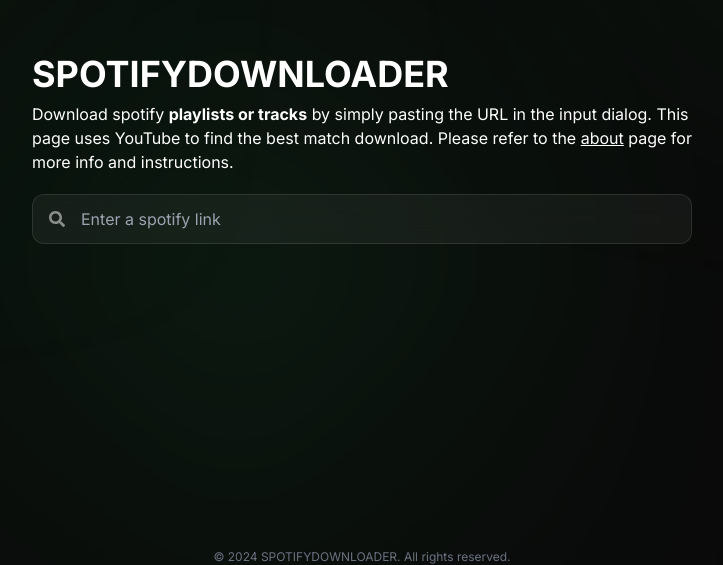
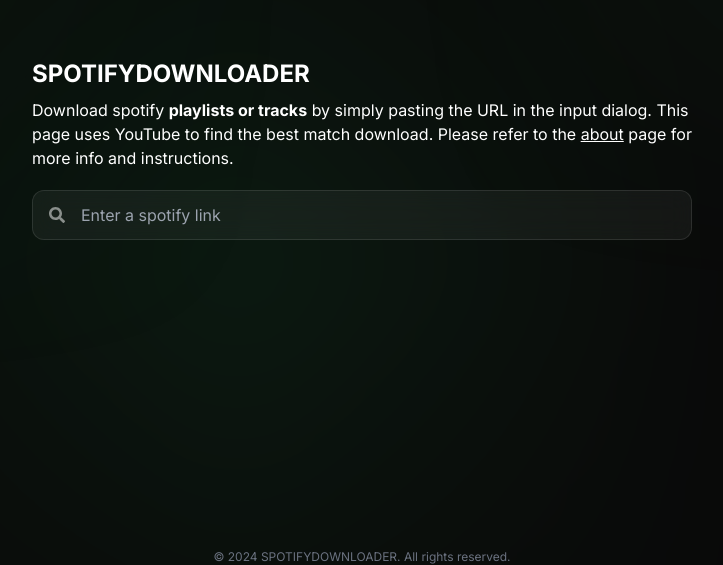
Before and after one commit to comethrusws/spotifydownloader, a Next.js app: page / in a window 1280 px wide. Shown: the part 251-816 px from the top of the page, without its empty margins (278-1001 px from the left). Built offline with nearby package versions, Linux system fonts and the light colour scheme.

Commit message:
Commit #2.1: Header text  3xl

```diff
--- a/src/app/about/page.jsx
+++ b/src/app/about/page.jsx
@@ -5,7 +5,7 @@
     <div className="w-full flex justify-center">
       <main className="md:mt-[100px] w-full md:w-[700px] py-8 px-5 space-y-4">
         <div className="text-text md:w-4/5 space-y-2">
-          <h1 className="text-4xl font-bold mb-4">About</h1>
+          <h1 className="text-3xl font-bold mb-4">About</h1>
           <h2 className="text-2xl font-semibold mb-3">
             What does this website do?
           </h2>
--- a/src/app/page.js
+++ b/src/app/page.js
@@ -7,7 +7,7 @@
     <main className="w-full h-full flex items-center justify-center">
       <div className="px-5 w-full md:w-[700px] space-y-5">
         <div className="text-text">
-          <h1 className="text-4xl font-bold">SPOTIFYDOWNLOADER</h1>
+          <h1 className="text-3xl font-bold text-white sm:text-2xl md:text-2xl lg:text-2xl">SPOTIFYDOWNLOADER</h1>
           <p className="mt-2">
             Download spotify <b>playlists or tracks</b> by simply pasting
             the URL in the input dialog. This page uses YouTube to find the best
--- a/src/app/playlist/[id]/page.jsx
+++ b/src/app/playlist/[id]/page.jsx
@@ -22,6 +22,7 @@
     <div className="w-full flex justify-center">
       <main className="md:mt-[100px] w-full md:w-[700px] py-8 px-5 space-y-4">
         <div className="flex items-center w-full gap-4">
+          <h1 className="text-3xl font-bold text-white sm:text-2xl md:text-2xl">SPOTIFYDOWNLOADER</h1>
           <HomeButton />
           <Search />
         </div>
--- a/src/app/track/[id]/page.jsx
+++ b/src/app/track/[id]/page.jsx
@@ -21,7 +21,7 @@
   return (
     <div className="w-full flex justify-center">
       <main className="md:mt-[100px] w-full md:w-[700px] py-8 px-5 space-y-4">
-        <h1 className="text-4xl font-bold text-white">SPOTIFYDOWNLOADER</h1>
+        <h1 className="text-3xl font-bold text-white sm:text-2xl md:text-2xl">SPOTIFYDOWNLOADER</h1>
         <div className="flex items-center w-full gap-4">
           <HomeButton />
           <Search />
```
